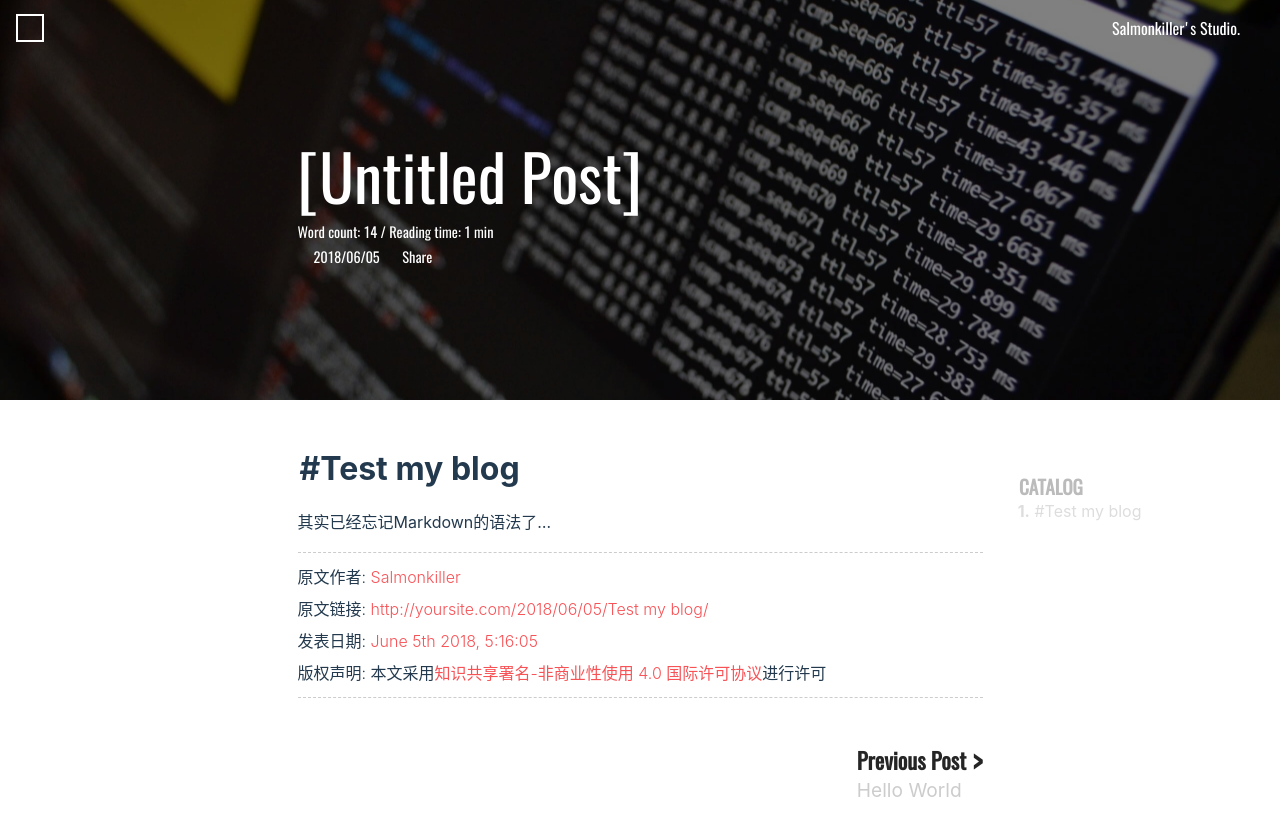
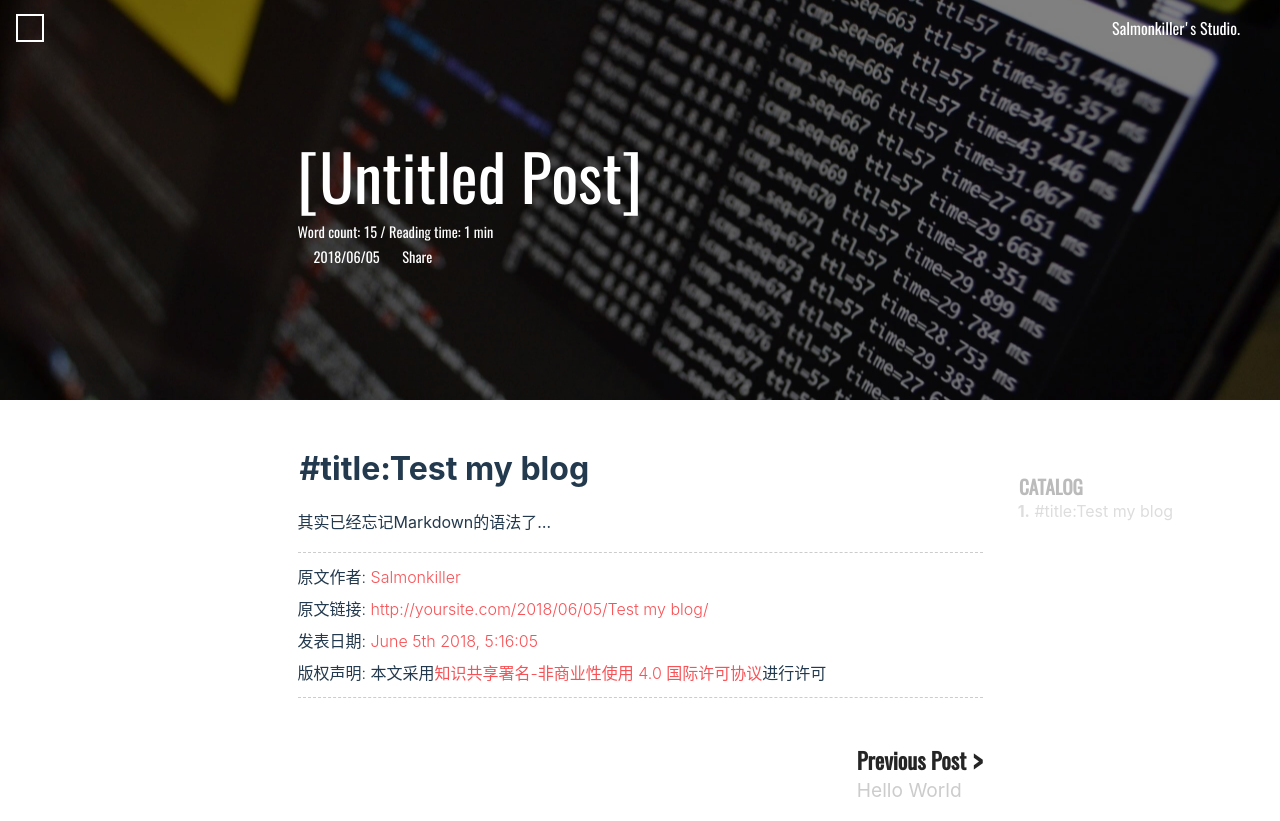
Before and after one commit to salmonkiller/salmonkiller.github.io, a plain HTML site: page 2018/06/05/Test my blog/index.html in a window 1280 px wide. Shown: the top 821 px of the page. Drawn offline with nearby package versions, Linux system fonts and the light colour scheme; a web font is replaced by a local one.

Commit message:
Site updated: 2018-06-05 17:40:51

```diff
--- a/2018/06/05/Test my blog/index.html
+++ b/2018/06/05/Test my blog/index.html
@@ -258,7 +258,7 @@
 
 
                     <div class="post-intro-read">
-                        <span>Word count: <span class="post-count">14</span> / Reading time: <span class="post-count">1 min</span></span>
+                        <span>Word count: <span class="post-count">15</span> / Reading time: <span class="post-count">1 min</span></span>
                     </div>
 
                 <div class="post-intro-meta">
@@ -381,7 +381,7 @@
         <div class="container container-unloaded">
             <main class="main post-page">
     <article class="article-entry">
-        <h1 id="Test-my-blog"><a href="#Test-my-blog" class="headerlink" title="#Test my blog"></a>#Test my blog</h1><p>其实已经忘记Markdown的语法了…</p>
+        <h1 id="title-Test-my-blog"><a href="#title-Test-my-blog" class="headerlink" title="#title:Test my blog"></a>#title:Test my blog</h1><p>其实已经忘记Markdown的语法了…</p>
 
     </article>
     <!-- license  -->
@@ -498,7 +498,7 @@
         <div class="toc-catalog">
             <span class="iconfont-archer catalog-icon">&#xe613;</span><span>CATALOG</span>
         </div>
-        <ol class="toc"><li class="toc-item toc-level-1"><a class="toc-link" href="#Test-my-blog"><span class="toc-number">1.</span> <span class="toc-text">#Test my blog</span></a></li></ol>
+        <ol class="toc"><li class="toc-item toc-level-1"><a class="toc-link" href="#title-Test-my-blog"><span class="toc-number">1.</span> <span class="toc-text">#title:Test my blog</span></a></li></ol>
     </div>
 
     <div class="back-top iconfont-archer">&#xe639;</div>
```
Also changed, not shown: archives/index.html (+1 -1 lines), index.html (+1 -1 lines).
